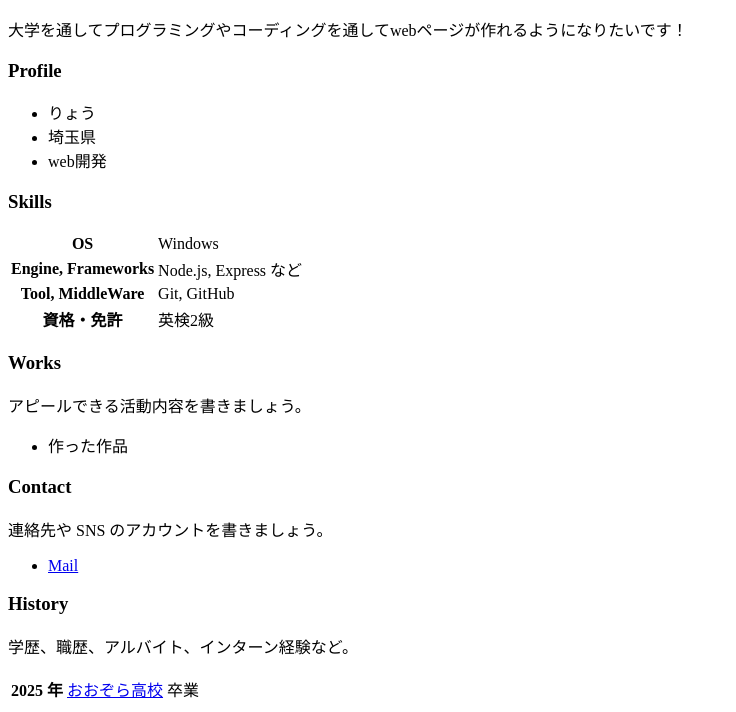
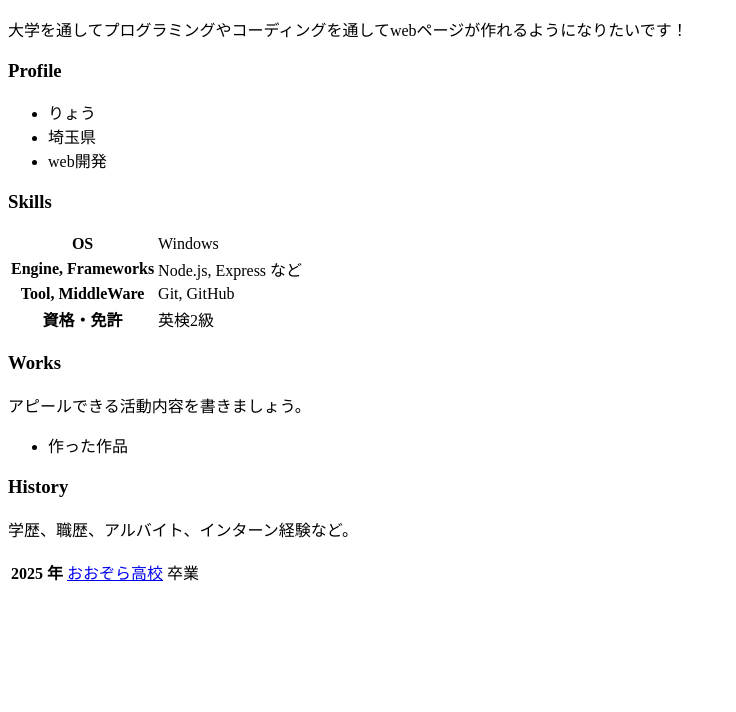
Before and after one commit to 251zs02921-beep/251zs02921-beep.github.io, a plain HTML site: page index.html in a window 1280 px wide. Shown: the part 119-831 px from the top of the page, without its empty margins (0-736 px from the left). After the commit the page ends 800 px from the top, so only its background shows below. Drawn offline with Linux system fonts and the light colour scheme.

Commit message:
情報の修正2

```diff
--- a/index.html
+++ b/index.html
@@ -48,13 +48,6 @@
 
       </li>
     </ul>
-
-    <h3>Contact</h3>
-    <p>連絡先や SNS のアカウントを書きましょう。</p>
-    <ul>
-      <li><a href="251zs02921@student.zen.ac.jp">Mail</a></li>
-    </ul>
-
     <h3>History</h3>
     <p>学歴、職歴、アルバイト、インターン経験など。</p>
     <table>
```
